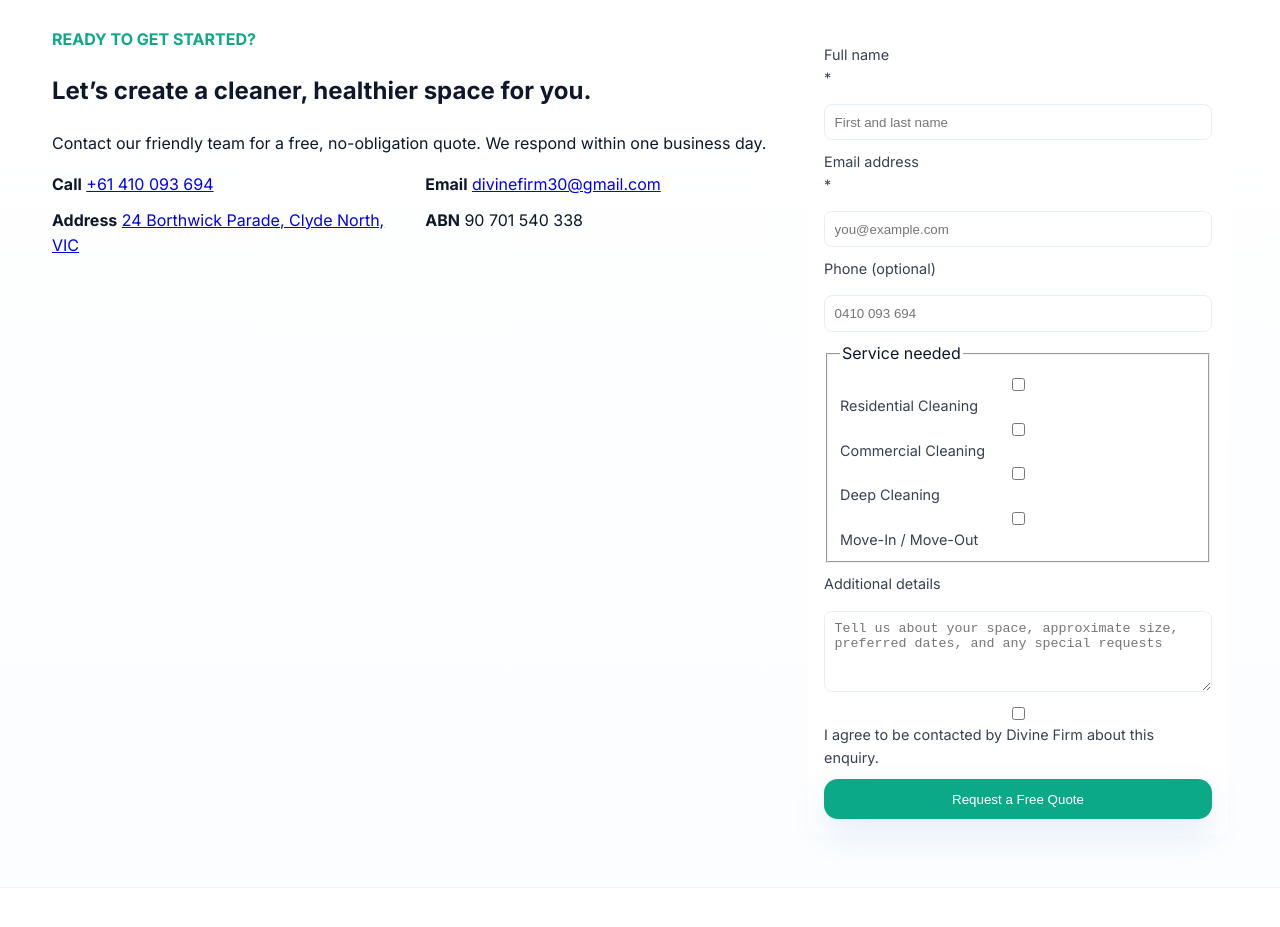
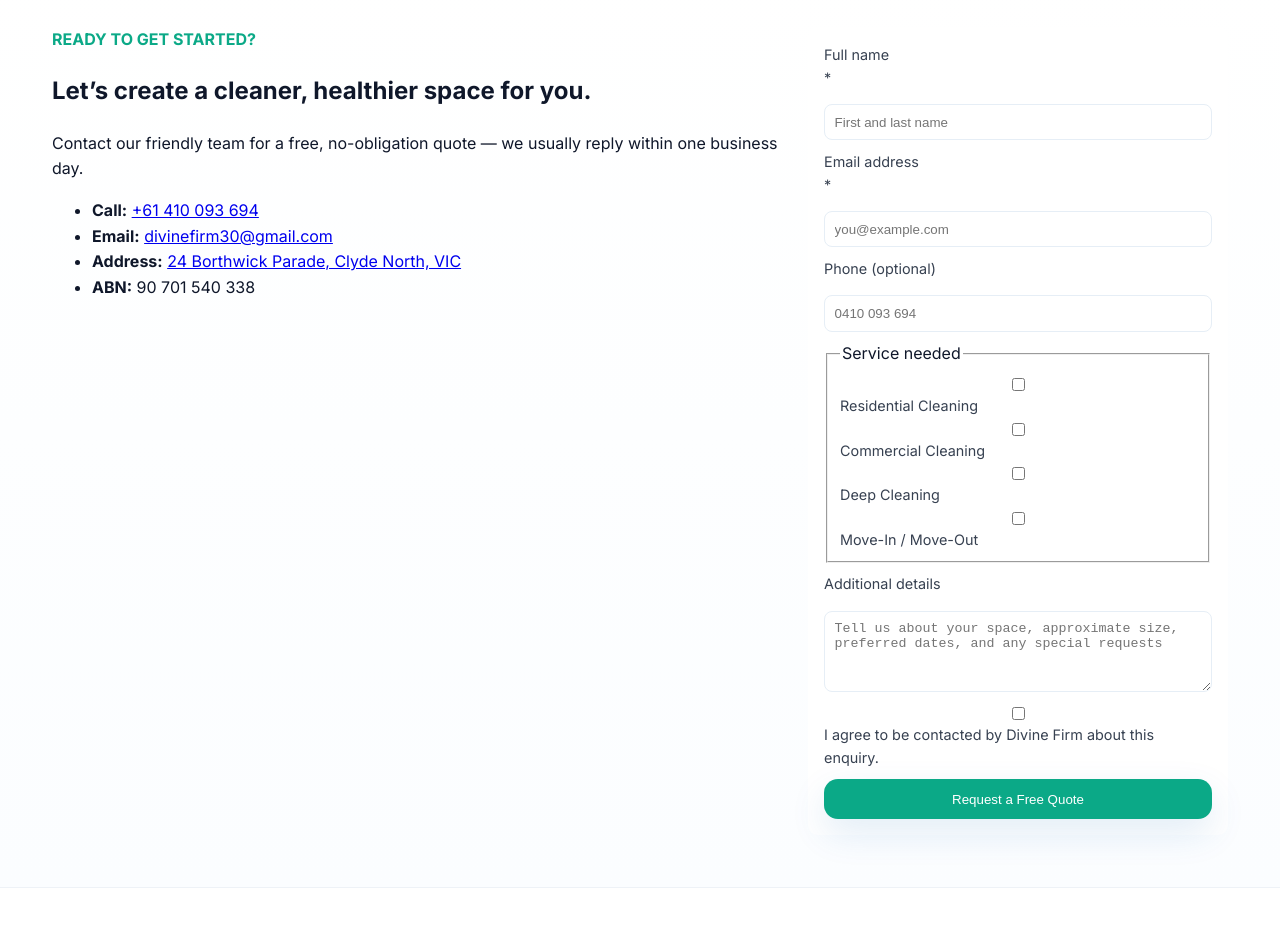
Before and after one commit to jagk09688-sys/DivineFirm, a plain HTML site: page index.html in a window 1280 px wide. Shown: the part 3640-4567 px from the top of the page. Drawn offline with Linux system fonts and the light colour scheme.

Commit message:
Contact: polish intro and format contact details list

```diff
--- a/index.html
+++ b/index.html
@@ -325,25 +325,13 @@
           <div class="cta-copy">
             <p class="eyebrow">Ready to get started?</p>
             <h2>Let’s create a cleaner, healthier space for you.</h2>
-            <p class="muted">Contact our friendly team for a free, no-obligation quote. We respond within one business day.</p>
-            <div class="contact-details">
-              <div>
-                <strong>Call</strong>
-                <a href="tel:+61410093694">+61 410 093 694</a>
-              </div>
-              <div>
-                <strong>Email</strong>
-                <a href="mailto:divinefirm30@gmail.com">divinefirm30@gmail.com</a>
-              </div>
-              <div>
-                <strong>Address</strong>
-                <a href="https://www.google.com/maps/search/24+Borthwick+Parade+Clyde+North+VIC" target="_blank" rel="noopener">24 Borthwick Parade, Clyde North, VIC</a>
-              </div>
-              <div>
-                <strong>ABN</strong>
-                <span>90 701 540 338</span>
-              </div>
-            </div>
+            <p class="muted">Contact our friendly team for a free, no-obligation quote — we usually reply within one business day.</p>
+            <ul class="contact-list">
+              <li><strong>Call:</strong> <a href="tel:+61410093694">+61 410 093 694</a></li>
+              <li><strong>Email:</strong> <a href="mailto:divinefirm30@gmail.com">divinefirm30@gmail.com</a></li>
+              <li><strong>Address:</strong> <a href="https://www.google.com/maps/search/24+Borthwick+Parade+Clyde+North+VIC" target="_blank" rel="noopener">24 Borthwick Parade, Clyde North, VIC</a></li>
+              <li><strong>ABN:</strong> 90 701 540 338</li>
+            </ul>
           </div>
 
           <form class="quote-form" action="https://formsubmit.co/divinefirm30@gmail.com" method="POST" aria-label="Request a quote form">
```
